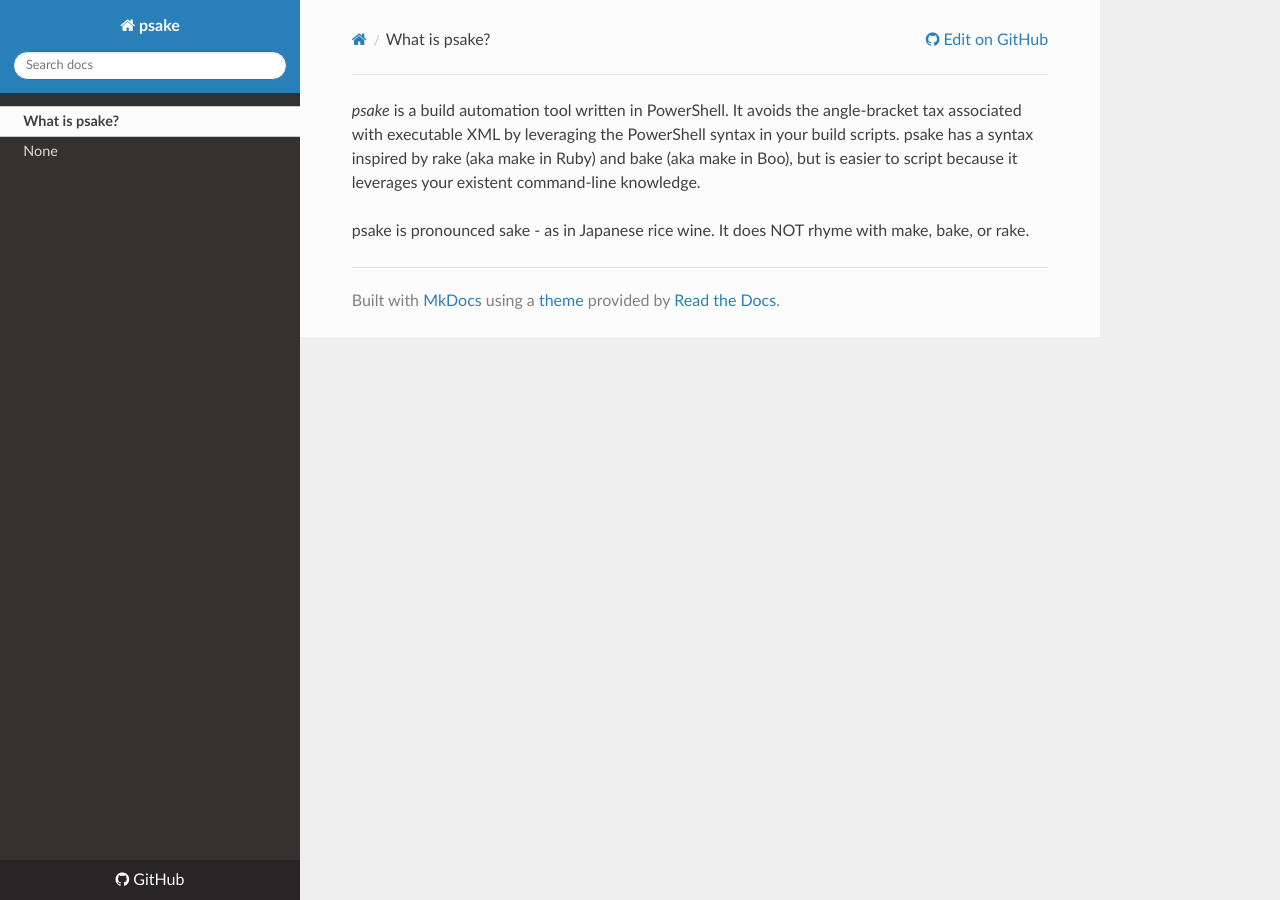
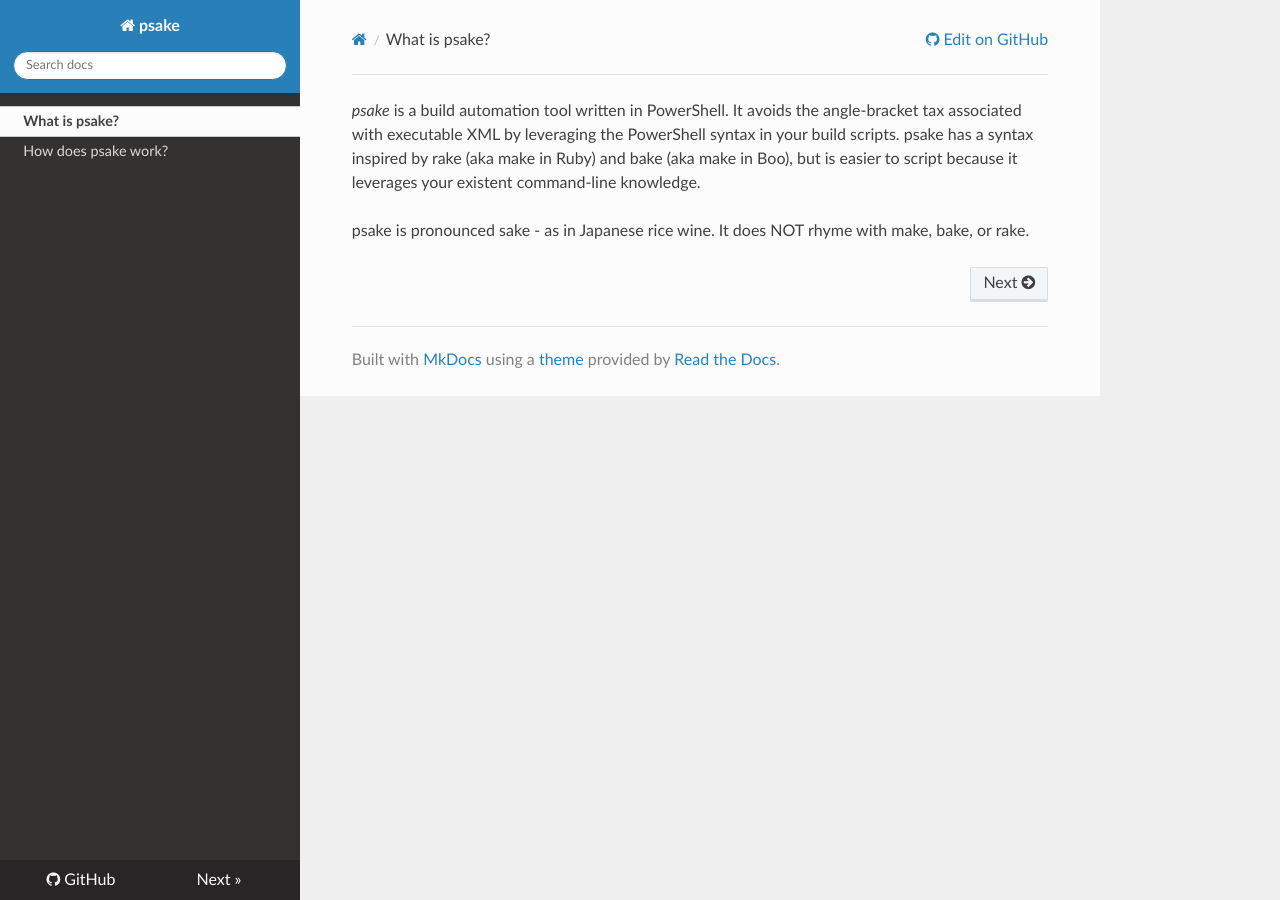
Before and after one commit to psake/psake, an MkDocs documentation site: the page built from docs/index.md, in a window 1280 px wide. Built offline with MkDocs 1.6.1, drawn with Linux system fonts in a browser that asks for light colours; nearby versions of some CDN libraries; old or Windows-style settings are respelled for this version of MkDocs.

Commit message:
(GH-155) Missing semi-colon

```diff
--- a/mkdocs.yml
+++ b/mkdocs.yml
@@ -4,4 +4,4 @@ repo_url: https://github.com/psake/psake
 
 pages:
 - What is psake?: index.md
-- How does psake work? how-does-psake-work.md
+- How does psake work?: how-does-psake-work.md
```
